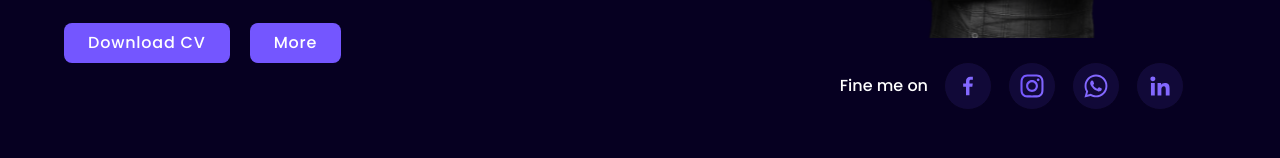
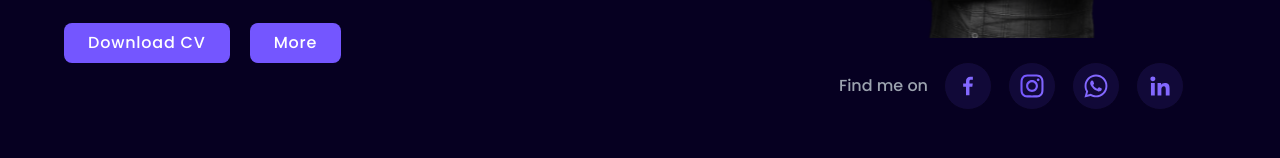
Before and after one commit to Nakarasan/Professional-Portfolio, a Next.js app: page / in a window 1280 px wide. Shown: the part 394-552 px from the top of the page. Built offline with nearby package versions, Linux system fonts and the light colour scheme.

Commit message:
spelling correction

```diff
--- a/src/templates/home/Profile/index.tsx
+++ b/src/templates/home/Profile/index.tsx
@@ -40,7 +40,7 @@ export function Profile() {
           className="h-[30vw] min-h-[14rem] max-h-[22rem] lg:mr-10"
         />
         <div className="flex items-center gap-4 lg:mr-8">
-          <div className="font-poppinsMedium">Fine me on</div>
+          <div className="font-poppinsMedium text-gray-400">Find me on</div>
           <Image
             src={facebook}
             alt="facebook"
```
